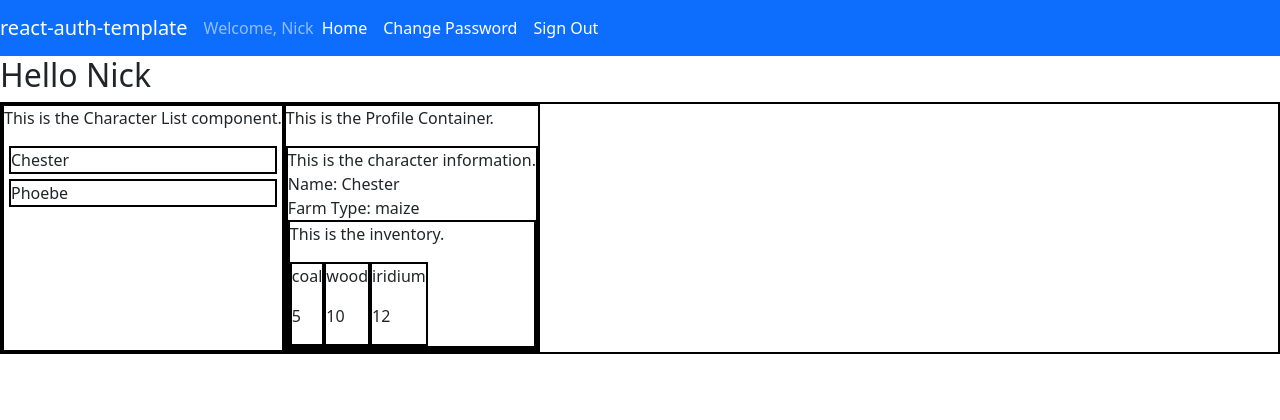
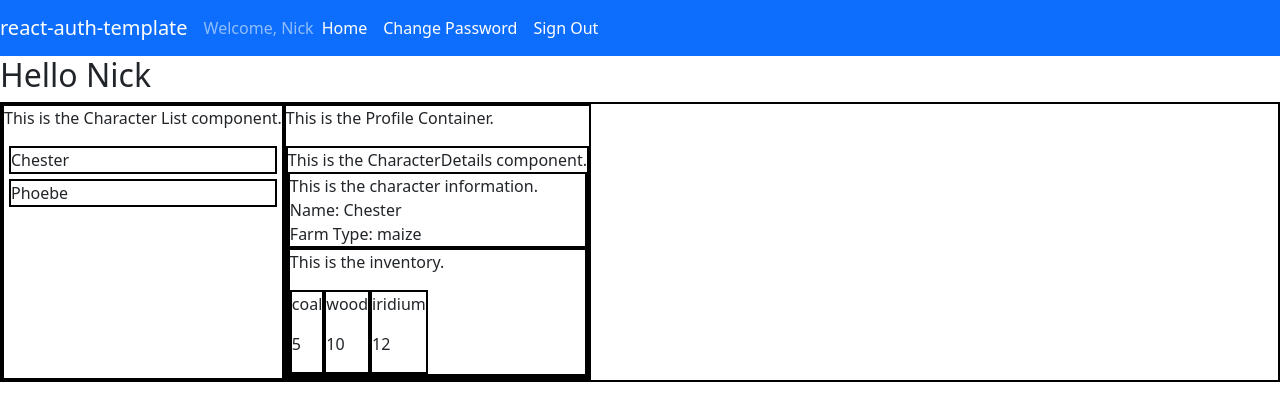
Before and after one commit to nickesparza/my-Junimo-Client, a React (Create React App) app: page / in a window 1280 px wide. Both pictures are taken after a click on the element "Chester". Shown: the top 420 px of the page. Built offline with nearby package versions, Linux system fonts and the light colour scheme.

Commit message:
passing props to conditionally render information pane, what a concept

```diff
--- a/src/App.js
+++ b/src/App.js
@@ -34,18 +34,18 @@ const App = () => {
                 name: "Chester",
                 farm_type: "maize",
                 inventory: [
-                    {name: "coal", amount: 5},
-                    {name: "wood", amount: 10},
-                    {name: "iridium", amount: 12}
+                    {name: "coal", amount: 5, id: 1},
+                    {name: "wood", amount: 10, id: 2},
+                    {name: "iridium", amount: 12, id: 4}
                 ]
             },
             {
                 name: "Phoebe",
                 farm_type: "beans",
                 inventory: [
-                    {name: "coal", amount: 10},
-                    {name: "wood", amount: 500},
-                    {name: "hardwood", amount: 25}
+                    {name: "coal", amount: 10, id: 1},
+                    {name: "wood", amount: 500, id: 2},
+                    {name: "hardwood", amount: 25, id: 3}
                 ]
             }
         ]
--- a/src/components/character_profiles/CharacterDetails.js
+++ b/src/components/character_profiles/CharacterDetails.js
@@ -2,12 +2,13 @@ import { Inventory } from "./Inventory"
 import { CharacterDisplay } from "./CharacterDisplay"
 
 export const CharacterDetails = (props) => {
-    const {character, setCharacter} = props
+    const {character, setCharacter, setMaterialId, setRecipeListShow} = props
     return (
         <div style={{border: "2px solid black"}}>
+            This is the CharacterDetails component.
             <CharacterDisplay character={character} setCharacter={setCharacter}/>
             {/* <EditCharacterModal/> */}
-            <Inventory inventory={character.inventory}/>
+            <Inventory inventory={character.inventory} setMaterialId={setMaterialId}/>
             {/* ViewRecipeButton */}
         </div>
     )
--- a/src/components/character_profiles/CharacterDisplay.js
+++ b/src/components/character_profiles/CharacterDisplay.js
@@ -2,7 +2,7 @@
 export const CharacterDisplay = (props) => {
     const {character, setCharacter} = props
     return (
-        <div onClick={() => setCharacter(null)}>
+        <div style={{border: "2px solid black"}} onClick={() => setCharacter(null)}>
             This is the character information.
             <div>Name: {character.name}</div>
             <div>Farm Type: {character.farm_type}</div>
--- a/src/components/character_profiles/Inventory.js
+++ b/src/components/character_profiles/Inventory.js
@@ -1,11 +1,11 @@
 import { MaterialPreview } from "./MaterialPreview"
 
 export const Inventory = (props) => {
-    const inventory = props.inventory
+    const {inventory, setMaterialId} = props
 
     let materialPreviews
     materialPreviews = inventory.map((material, index) => {
-        return <MaterialPreview key={index} material={material}/>
+        return <MaterialPreview key={index} material={material} setMaterialId={setMaterialId}/>
     })
 
     return (
--- a/src/components/character_profiles/MaterialPreview.js
+++ b/src/components/character_profiles/MaterialPreview.js
@@ -1,8 +1,14 @@
 
 export const MaterialPreview = (props) => {
-    const material = props.material
+    const {material, setMaterialId} = props
     return (
-        <div style={{border: "2px solid black", display: "inline-block"}} onClick={() => console.log(material.name)}>
+        <div
+            style={{border: "2px solid black", display: "inline-block"}}
+            onClick={() => {
+                console.log(material.name)
+                setMaterialId(material.id)
+            }}
+        >
             <p>{material.name}</p>
             <p>{material.amount}</p>
         </div>
--- a/src/components/character_profiles/ProfileContainer.js
+++ b/src/components/character_profiles/ProfileContainer.js
@@ -1,12 +1,17 @@
 import { CharacterDetails } from "./CharacterDetails"
 
 export const ProfileContainer = (props) => {
-    const character = props.character
-    const setCharacter = props.setCharacter
+    const { character, setCharacter, setMaterialId, setRecipeListShow } = props
+
+    const divStyle = {
+        border: "2px solid black",
+        display: "inline-block"
+    }
+
     return (
-        <div style={{border: "2px solid black", display: "inline-block"}}>
+        <div style={divStyle}>
             <p>This is the Profile Container.</p>
-            <CharacterDetails character={character} setCharacter={setCharacter} />
+            <CharacterDetails character={character} setCharacter={setCharacter} setMaterialId={setMaterialId} setRecipeListShow={setRecipeListShow}/>
         </div>
     )
 }
--- a/src/components/characters/CharacterContainer.js
+++ b/src/components/characters/CharacterContainer.js
@@ -1,10 +1,14 @@
 import { useEffect, useState } from "react"
 import { ProfileContainer } from "../character_profiles/ProfileContainer"
 import CharacterList from "./CharacterList"
+import { InfoContainer } from "../materials/InfoContainer"
 
 const CharacterContainer = (props) => {
     const [characters, setCharacters] = useState([])
     const [character, setCharacter] = useState(null)
+    const [materialId, setMaterialId] = useState(null)
+    const [recipeId, setRecipeId] = useState(null)
+    const [recipeListShow, setRecipeListShow] = useState(false)
     const [updated, setUpdated] = useState(false)
     const user = props.user
 
@@ -12,14 +16,34 @@ const CharacterContainer = (props) => {
         console.log('useEffect ran in the CharacterContainer')
         // there will be a fetch here to get all characters from user
         setCharacters(user.characters)
-    }, [])
+    }, [updated])
 
     return (
         <div style={{border: "2px solid black", alignItems: "stretch", display: "flex"}}>
             <CharacterList characters={characters} setCharacter={setCharacter}/>
-            {/* This will be where the Profile Container goes too. It will be conditionally rendered based on if visibility is set to true */}
             {
-                character ? <ProfileContainer character={character} setCharacter={setCharacter}/> : null
+                character
+                ?
+                <ProfileContainer
+                    character={character}
+                    setCharacter={setCharacter}
+                    setMaterialId={setMaterialId}
+                    setRecipeListShow={setRecipeListShow}
+                />
+                :
+                null
+            }
+            {
+                materialId || recipeId || recipeListShow
+                ?
+                <InfoContainer
+                    material={materialId}
+                    recipe={recipeId}
+                    setRecipeId={setRecipeId}
+                    recipeListShow={recipeListShow}
+                />
+                :
+                null
             }
         </div>
     )
--- a/src/components/characters/CharacterPreview.js
+++ b/src/components/characters/CharacterPreview.js
@@ -6,6 +6,7 @@ export const CharacterPreview = (props) => {
         border: "2px solid black",
         margin: "5px"
     }
+
     return (
         <div
             style={divStyle}
--- /dev/null
+++ b/src/components/materials/InfoContainer.js
@@ -0,0 +1,18 @@
+import { useEffect, useState } from "react"
+
+export const InfoContainer = (props) => {
+    const {material, recipe, setRecipeId, recipeListShow} = props
+    useEffect(() => {
+        if (material) {
+            console.log('pretend this is a material fetch')
+        } else if (recipe) {
+            console.log('pretend this is a recipe fetch')
+        }
+    }, [material, recipe])
+
+    return (
+        <div style={{border: "2px solid black", display: "inline-block"}}>
+            This is the Info Container for materials and recipes.
+        </div>
+    )
+}
```
